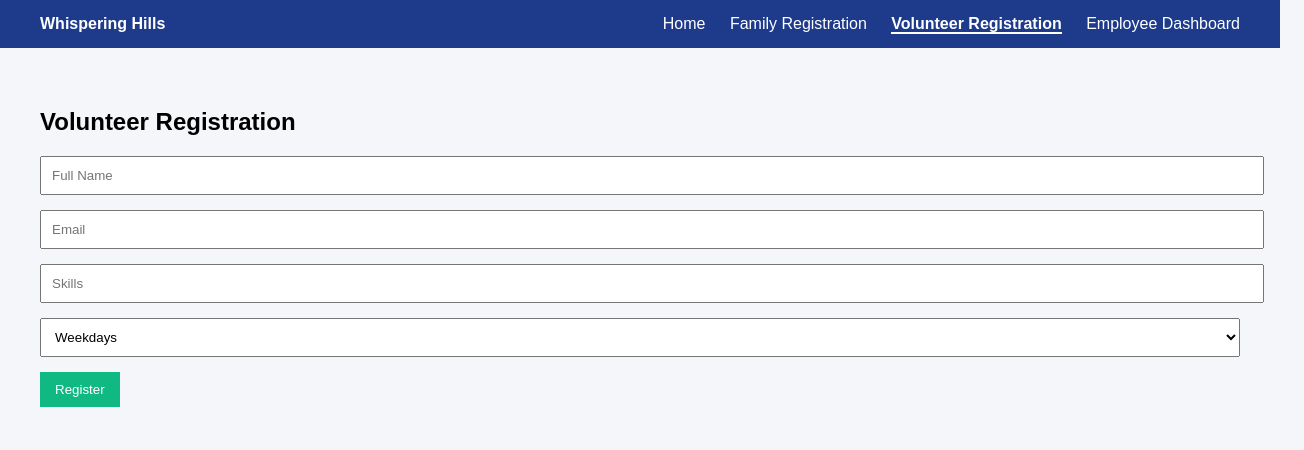
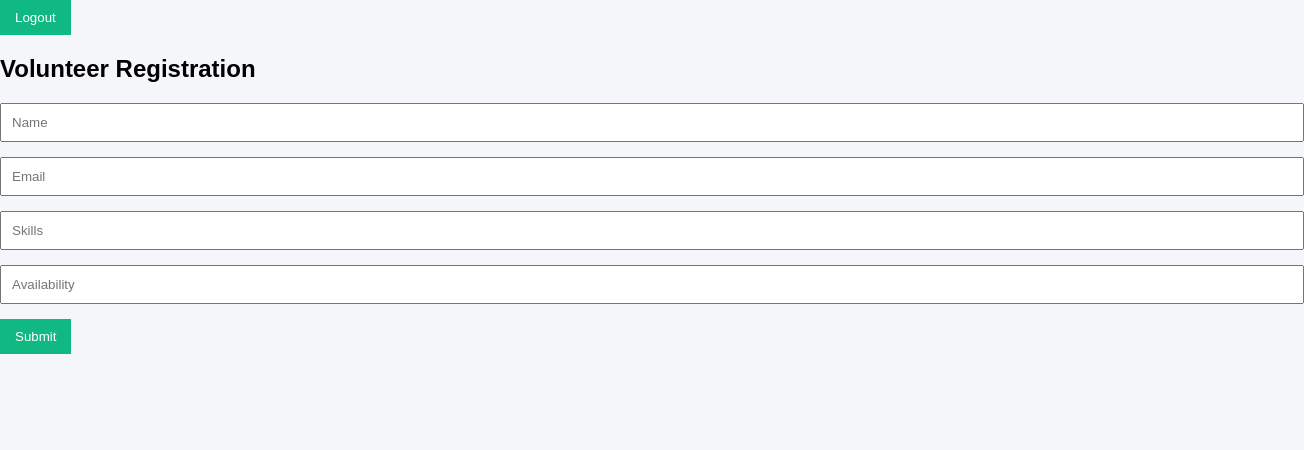
Before and after one commit to trisha3333333/CNIT280Prototype, a plain HTML site: page volunteer.html in a window 1280 px wide. Shown: the whole page, 1304 px wide, since content can reach past the window. Drawn offline with Linux system fonts and the light colour scheme.

Commit message:
sprint 2 update

```diff
--- a/volunteer.html
+++ b/volunteer.html
@@ -2,41 +2,21 @@
 <html>
 <head>
     <meta charset="UTF-8">
-    <title>Volunteer Registration</title>
+    <title>Volunteer Portal</title>
     <link rel="stylesheet" href="css/style.css">
 </head>
 <body>
 
-<header class="navbar">
-    <div class="logo">Whispering Hills</div>
-    <nav>
-        <a href="index.html">Home</a>
-        <a href="family.html">Family Registration</a>
-        <a href="volunteer.html" class="active">Volunteer Registration</a>
-        <a href="dashboard.html">Employee Dashboard</a>
-    </nav>
-</header>
+<button onclick="logout()">Logout</button>
 
-<main class="container">
-    <h2>Volunteer Registration</h2>
-
-    <form id="volunteerForm">
-        <input type="text" id="volName" placeholder="Full Name" required>
-        <input type="email" id="volEmail" placeholder="Email" required>
-        <input type="text" id="volSkills" placeholder="Skills" required>
-
-        <select id="volAvailability">
-            <option>Weekdays</option>
-            <option>Weekends</option>
-            <option>Evenings</option>
-            <option>Flexible</option>
-        </select>
-
-        <button type="submit">Register</button>
-    </form>
-
-    <p id="volunteerSuccess" class="success-msg">Volunteer registered successfully!</p>
-</main>
+<h2>Volunteer Registration</h2>
+<form id="volunteerForm">
+<input type="text" id="volName" placeholder="Name" required>
+<input type="email" id="volEmail" placeholder="Email" required>
+<input type="text" id="volSkills" placeholder="Skills" required>
+<input type="text" id="volAvailability" placeholder="Availability" required>
+<button type="submit">Submit</button>
+</form>
 
 <script src="js/script.js"></script>
 </body>
```
